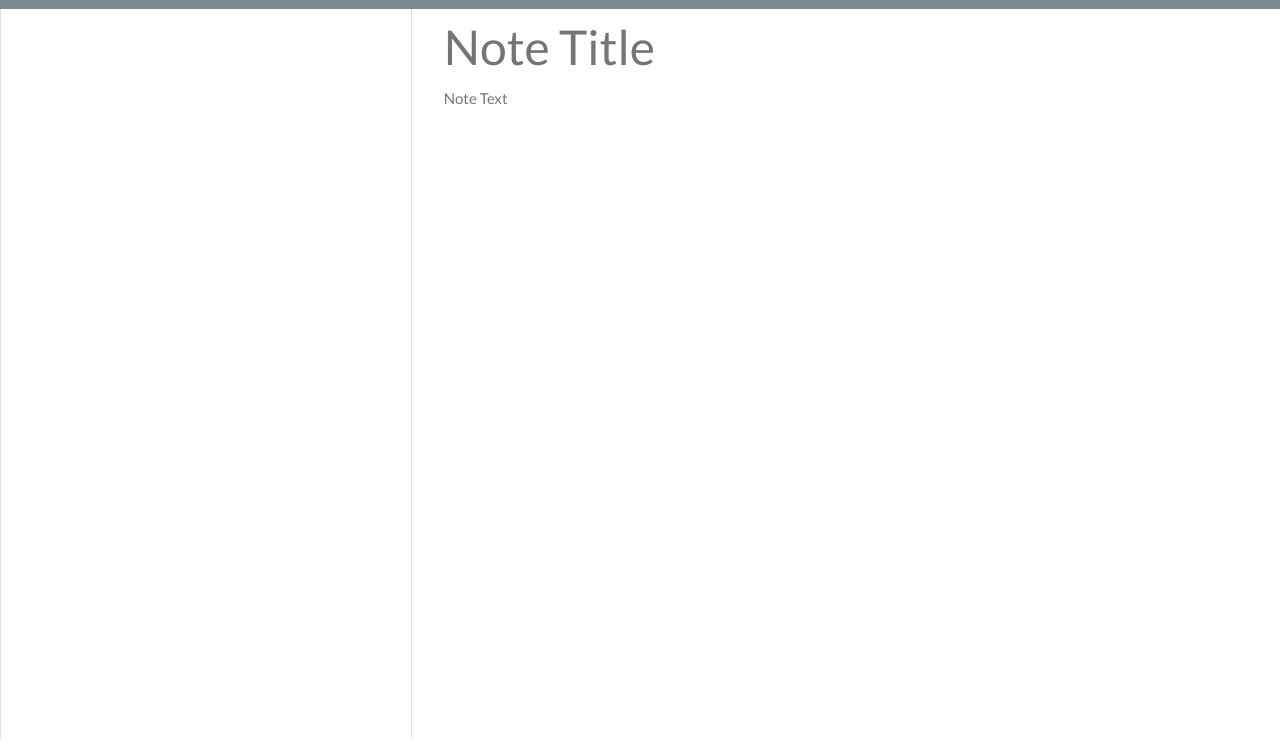
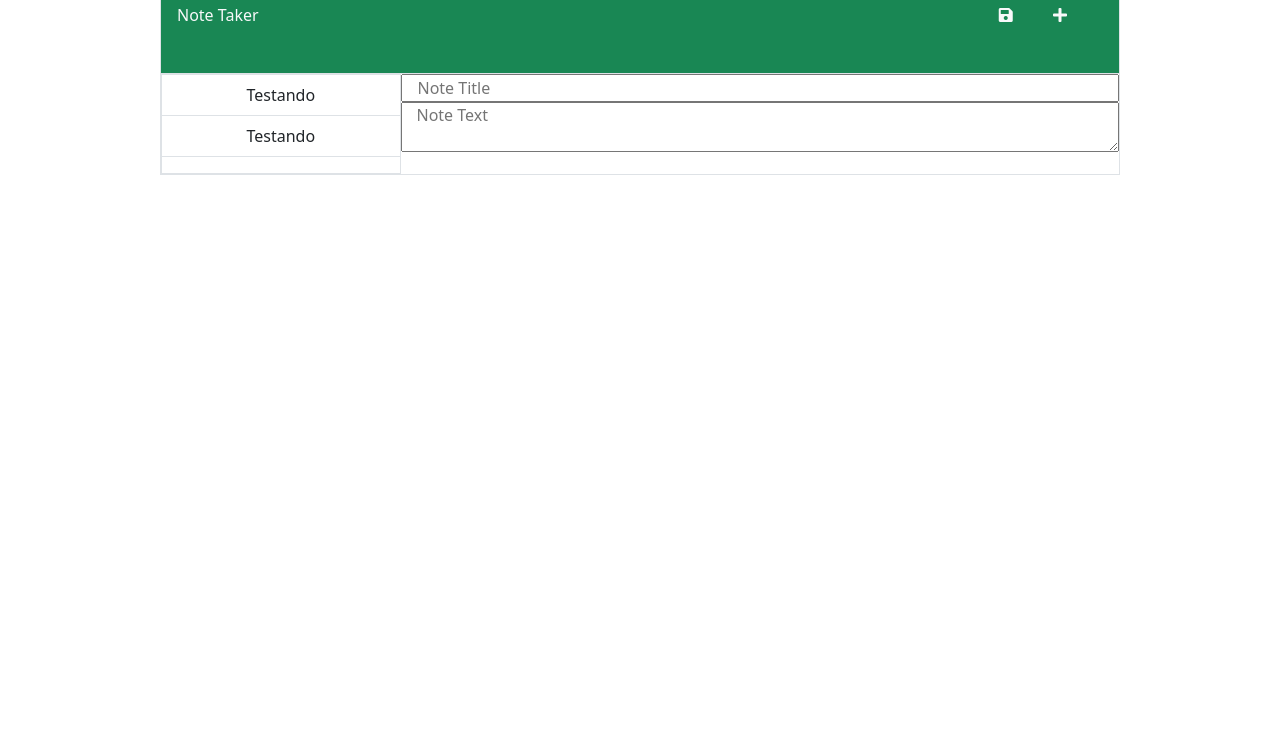
Before and after one commit to gabrielcalk/node-express_notetracker, a website: page public/notes.html in a window 1280 px wide. Shown: the part 62-806 px from the top of the page. Drawn offline with nearby package versions, Linux system fonts and the light colour scheme; no server answers.

Commit message:
update the html and css - changed to bootstrap

```diff
--- a/public/assets/css/styles.css
+++ b/public/assets/css/styles.css
@@ -1,78 +1,10 @@
-html,
-body {
-  height: 100%;
+*{
+  box-sizing: border-box;
   margin: 0;
   padding: 0;
 }
 
-.save-note {
-  display: none;
+i{
+  width: 50px;
+  height: 50px;
 }
-
-.icons i {
-  margin-left: 15px;
-  margin-right: 15px;
-  font-size: 1.5rem;
-  cursor: pointer;
-}
-
-.note-textarea,
-.note-title {
-  color: #000000;
-  width: 100%;
-  outline: none;
-  border: none;
-}
-
-.note-textarea {
-  resize: none;
-  height: calc(100% - 63px);
-  padding-top: 15px;
-}
-
-.note-title {
-  height: 50px;
-  margin-top: 13px;
-  font-size: 3rem;
-}
-
-.note-title:read-only,
-.note-textarea:read-only {
-  color: #757575;
-}
-
-.list-container .card {
-  height: calc(100vh - 70px);
-  border-bottom: none;
-  border-bottom-right-radius: 0;
-  border-bottom-left-radius: 0;
-}
-
-.list-container {
-  padding-left: 0;
-}
-
-.list-container .list-group,
-.list-container .list-group-item:first-child,
-.list-container .card {
-  border-top: none;
-  border-top-right-radius: 0;
-  border-top-left-radius: 0;
-}
-
-.list-item-title {
-  display: inline-block;
-  width: 75%;
-}
-
-.list-container i {
-  font-size: 1.1rem;
-  cursor: pointer;
-}
-
-.list-container .list-group-item {
-  border-left: none;
-  border-right: none;
-  padding: 20px;
-  cursor: pointer;
-}
--- a/public/notes.html
+++ b/public/notes.html
@@ -15,35 +15,43 @@
       integrity="sha384-mzrmE5qonljUremFsqc01SB46JvROS7bZs3IO2EmfFsd15uHvIt+Y8vEf7N7fWAU"
       crossorigin="anonymous"
     />
+    <link href="https://cdn.jsdelivr.net/npm/bootstrap@5.1.3/dist/css/bootstrap.min.css" rel="stylesheet" integrity="sha384-1BmE4kWBq78iYhFldvKuhfTAU6auU8tT94WrHftjDbrCEXSU1oBoqyl2QvZ6jIW3" crossorigin="anonymous">
     <link rel="stylesheet" href="/assets/css/styles.css" />
   </head>
 
   <body>
-    <nav class="navbar navbar-dark bg-dark">
-      <a class="navbar-brand" href="/index">Note Taker </a>
-      <div class="icons">
-        <i class="fas fa-save text-light save-note"></i>
-        <i class="fas fa-plus text-light new-note"></i>
-      </div>
-    </nav>
-    <div class="container-fluid">
-      <div class="row">
-        <div class="col-4 list-container">
-          <div class="card">
-            <ul class="list-group"></ul>
-          </div>
+    <section class="border w-75 m-auto mt-5">
+      <section class="bg-success d-flex justify-content-between p-3 border-bottom">
+        <div>
+          <a class="text-decoration-none fs-6 text-light" href="/">Note Taker </a>
         </div>
-        <div class="col-8">
-          <input
-            class="note-title"
-            placeholder="Note Title"
-            maxlength="28"
-            type="text"
-          />
-          <textarea class="note-textarea" placeholder="Note Text"></textarea>
+        <div class="icons">
+          <i class="fas fa-save text-light save-note"></i>
+          <i class="fas fa-plus text-light new-note"></i>
         </div>
-      </div>
-    </div>
+      </section>
+
+<!-- That is the section with
+the note and the inputs-->
+      <main>
+        <section class="d-flex">
+<!-- Note that have been added -->
+            <div class="w-25 border">
+              <div class="d-flex justify-content-around">
+                <ul class="list-unstyled w-100 text-center">
+                  <li class="border-bottom p-2">Testando</li>
+                  <li class="border-bottom p-2">Testando</li>
+                </ul>
+              </div>
+            </div>
+<!-- inputs -->
+            <div class="w-75">
+              <input class="col" placeholder="Note Title" maxlength="28" type="text"/>
+              <textarea class="col" placeholder="Note Text"></textarea>
+            </div>
+        </section>
+      </main>
+    </section>
     <script src="/assets/js/index.js"></script>
   </body>
 </html>
```
